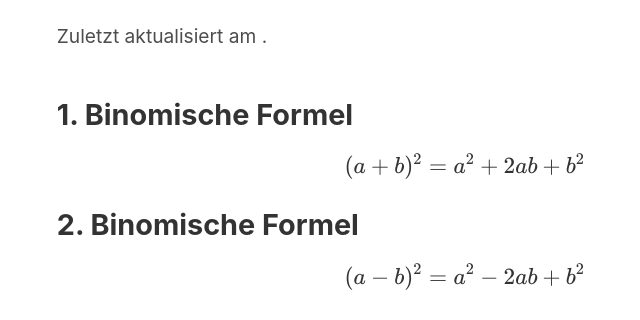
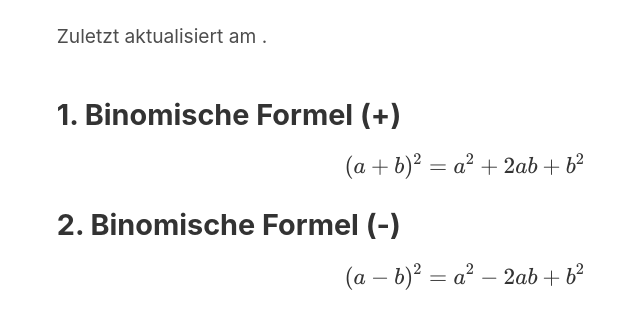
Before and after one commit to lutz-stu/school-blog, a Jekyll site: the page built from _notes/Mathe/binomische-formeln.md, in a window 1280 px wide. Shown: the part 185-505 px from the top of the page, without its empty margins (20-660 px from the left). Built offline with Jekyll 4.4.1, drawn with Linux system fonts in a browser that asks for light colours.

```diff
--- a/_notes/Mathe/binomische-formeln.md
+++ b/_notes/Mathe/binomische-formeln.md
@@ -2,11 +2,11 @@
 title: Binomische Formeln
 ---
 
-## 1. Binomische Formel
+## 1. Binomische Formel (+)
 
 $$ (a + b)^2 = a^2 + 2ab + b^2 $$
 
-## 2. Binomische Formel
+## 2. Binomische Formel (-)
 
 $$ (a - b)^2 = a^2 - 2ab + b^2 $$
 
```
